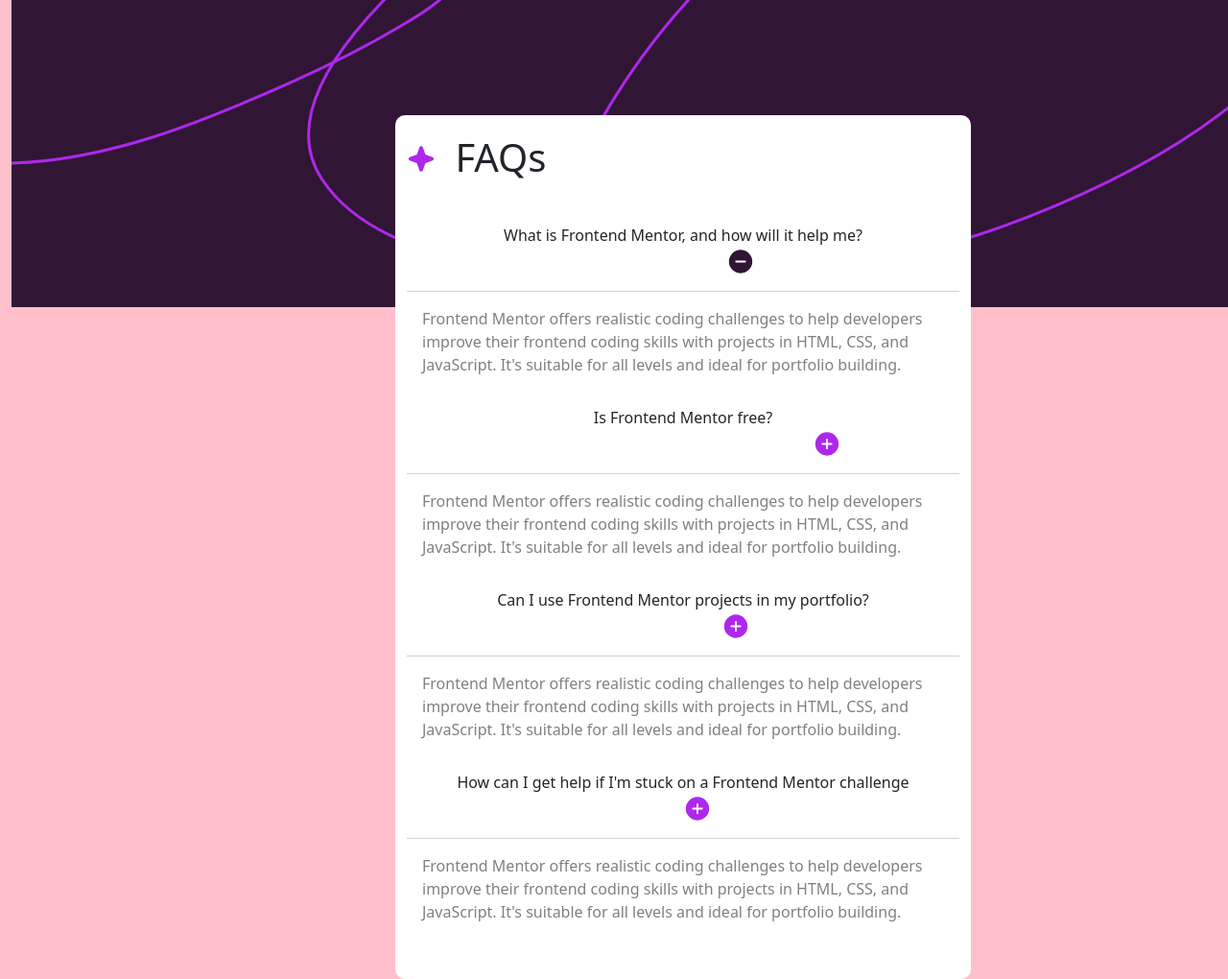
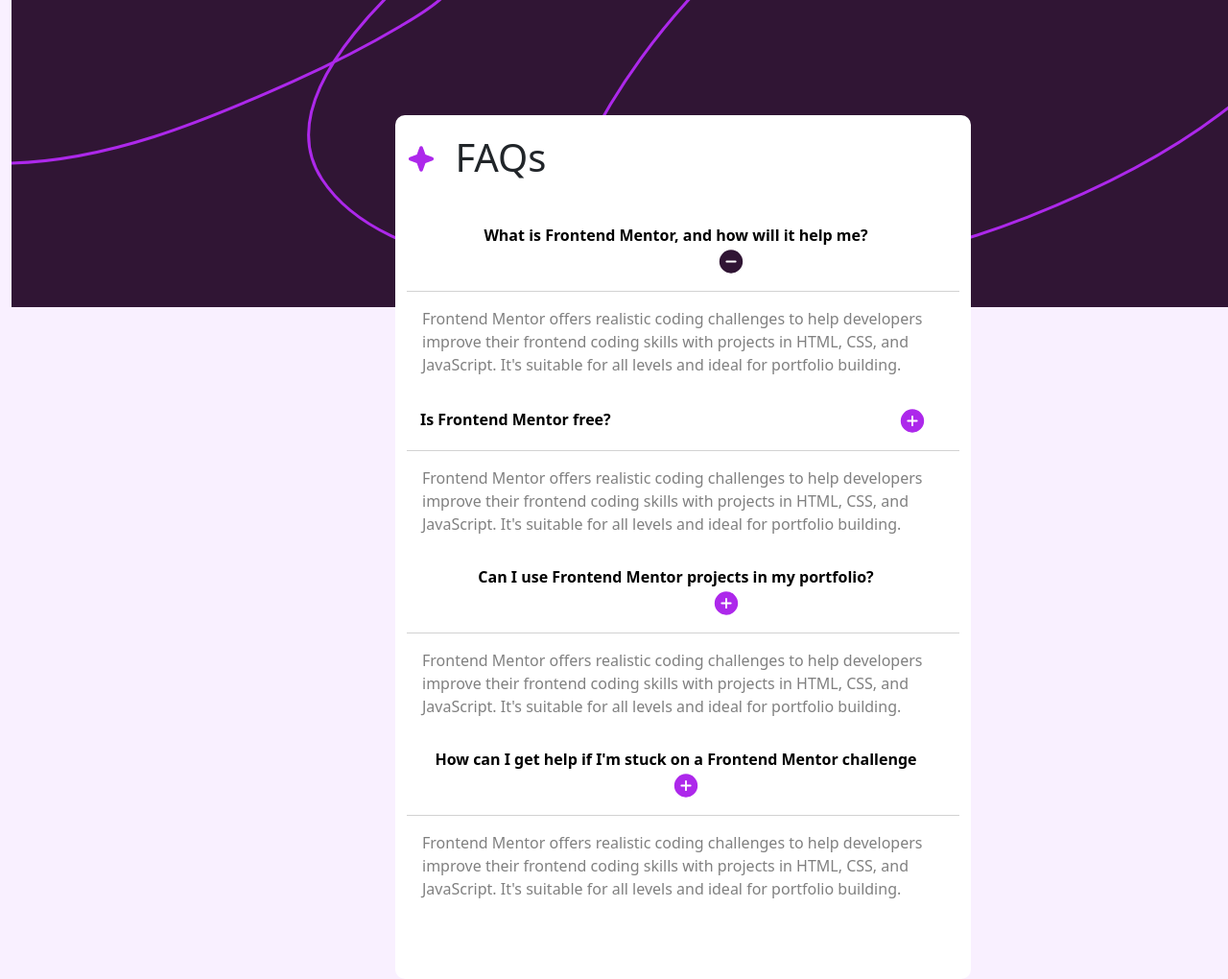
Before and after one commit to IkechukwuChiemelieCharles/FAQ-Page, a plain HTML site: page index.html in a window 1280 px wide. Shown: the top 1020 px of the page at 96% size. Drawn offline with nearby package versions, Linux system fonts and the light colour scheme.

Commit message:
changed the background color

```diff
--- a/faq.css
+++ b/faq.css
@@ -1,5 +1,5 @@
 body {
-  background-color: pink;
+  background-color: hsl(275, 100%, 97%);
 }
 .container-fluid {
   position: relative;
@@ -13,16 +13,16 @@ body {
   background-color: white;
 }
 .minus {
-  margin-left: 120px;
+  margin-left: 100px;
 }
 .plus1 {
-  margin-left: 300px;
+  margin-left: 295px;
 }
 .plus2 {
-  margin-left: 110px;
+  margin-left: 90px;
 }
 .plus3 {
-  margin-left: 30px;
+  margin-left: 5px;
 }
 .star {
   margin-right: 10px;
@@ -43,3 +43,7 @@ h1 {
 .card-header {
   background-color: white;
 }
+b {
+  color: rgb(0, 0, 0);
+  margin-left: -15px;
+}
--- a/index.html
+++ b/index.html
@@ -23,7 +23,7 @@
           <div class="card">
             <div class="card-header">
               <a href="#collapse1" class="btn" data-bs-toggle="collapse"
-                >What is Frontend Mentor, and how will it help me?
+                ><b>What is Frontend Mentor, and how will it help me?</b>
                 <img class="minus" src="./icon-minus.svg" alt="" />
               </a>
             </div>
@@ -45,7 +45,7 @@
           <div class="card">
             <div class="card-header">
               <a href="#collapse2" class="btn" data-bs-toggle="collapse"
-                >Is Frontend Mentor free?
+                ><b>Is Frontend Mentor free?</b>
                 <img class="plus1" src="./icon-plus.svg" alt=""
               /></a>
             </div>
@@ -67,7 +67,7 @@
           <div class="card">
             <div class="card-header">
               <a href="#collapse3" class="btn" data-bs-toggle="collapse"
-                >Can I use Frontend Mentor projects in my portfolio?
+                ><b>Can I use Frontend Mentor projects in my portfolio?</b>
                 <img class="plus2" src="./icon-plus.svg" alt=""
               /></a>
             </div>
@@ -89,7 +89,10 @@
           <div class="card">
             <div class="card-header">
               <a href="#collapse4" class="btn" data-bs-toggle="collapse"
-                >How can I get help if I'm stuck on a Frontend Mentor challenge
+                ><b
+                  >How can I get help if I'm stuck on a Frontend Mentor
+                  challenge</b
+                >
                 <img class="plus3" src="./icon-plus.svg" alt=""
               /></a>
             </div>
```
